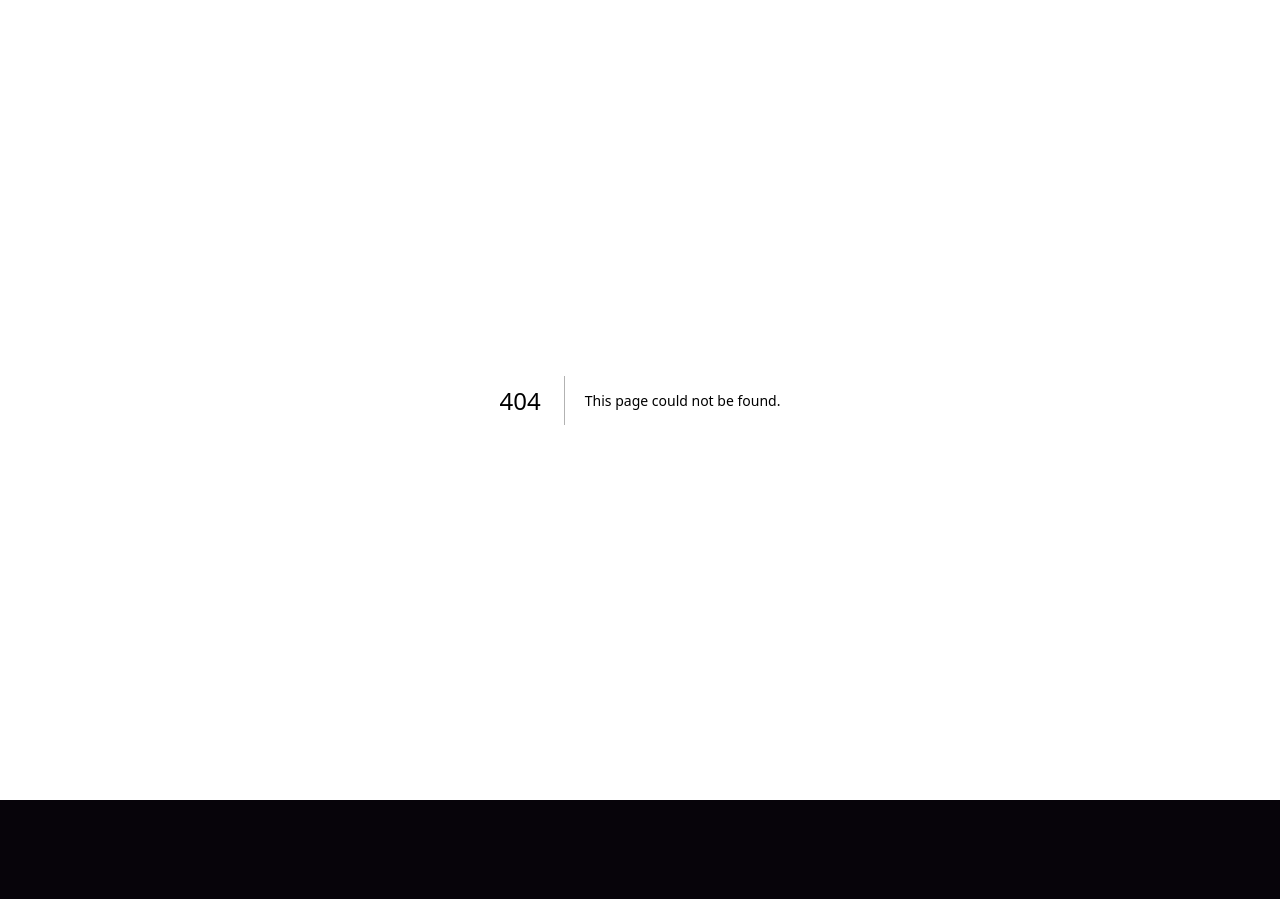
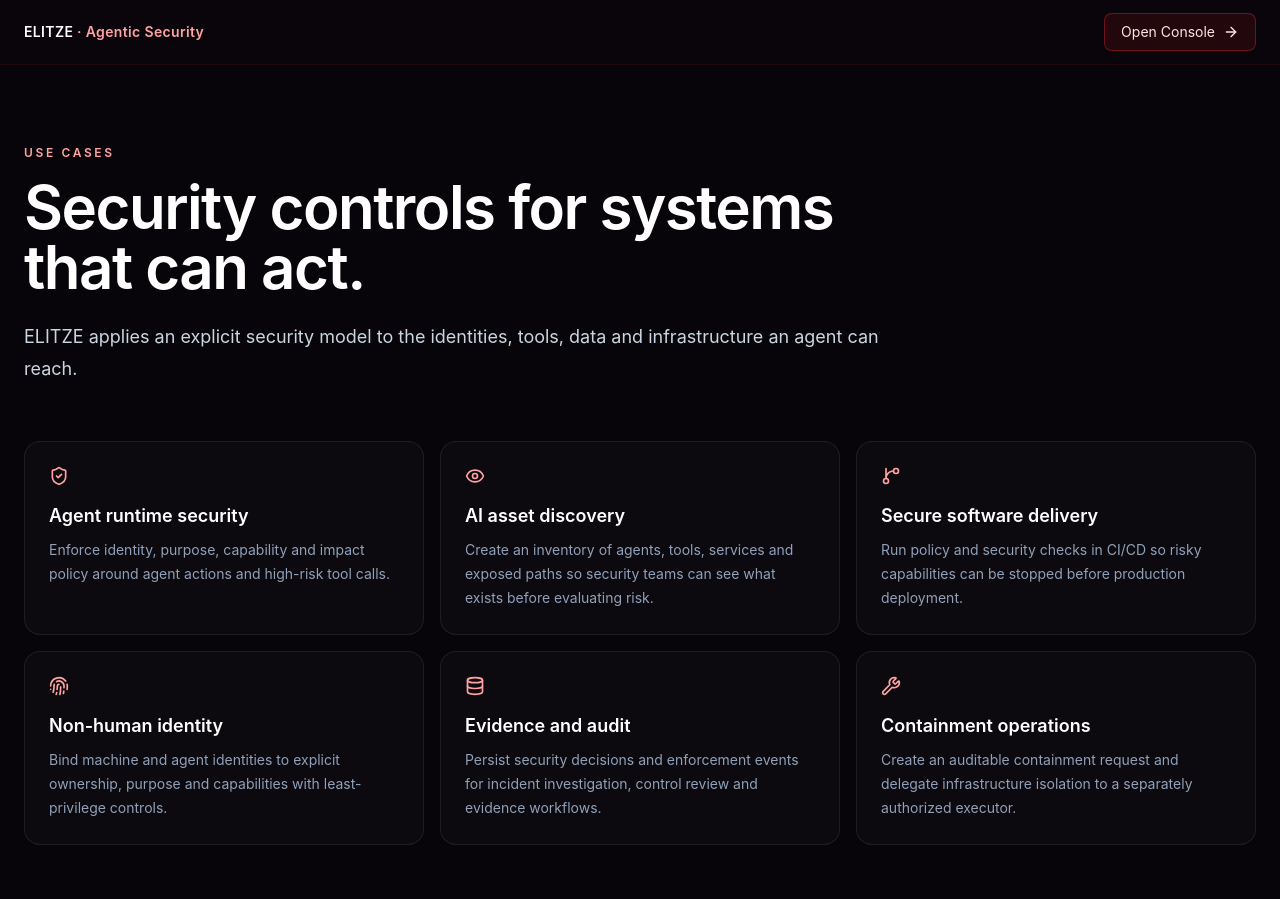
Before and after one commit to terrell0780/elitze-agentic-security, a Next.js app: page /use-cases in a window 1280 px wide. Before the commit this address had no page. Shown: the top 899 px of the page. Before the commit the page ends 800 px from the top, so only its background shows below. Built offline with nearby package versions, Linux system fonts and the light colour scheme.

Commit message:
feat: add crawlable ELITZE use cases page

```diff
--- /dev/null
+++ b/src/app/use-cases/page.tsx
@@ -0,0 +1,32 @@
+import Link from "next/link";
+import { ArrowRight, Building2, Database, Eye, Fingerprint, GitBranch, ShieldCheck, Wrench } from "lucide-react";
+
+export const metadata = {
+  title: "Use Cases | ELITZE · Agentic Security",
+  description: "How ELITZE · Agentic Security governs AI agents across security operations, software delivery, identity, runtime and enterprise systems.",
+};
+
+const cases = [
+  [ShieldCheck, "Agent runtime security", "Enforce identity, purpose, capability and impact policy around agent actions and high-risk tool calls."],
+  [Eye, "AI asset discovery", "Create an inventory of agents, tools, services and exposed paths so security teams can see what exists before evaluating risk."],
+  [GitBranch, "Secure software delivery", "Run policy and security checks in CI/CD so risky capabilities can be stopped before production deployment."],
+  [Fingerprint, "Non-human identity", "Bind machine and agent identities to explicit ownership, purpose and capabilities with least-privilege controls."],
+  [Database, "Evidence and audit", "Persist security decisions and enforcement events for incident investigation, control review and evidence workflows."],
+  [Wrench, "Containment operations", "Create an auditable containment request and delegate infrastructure isolation to a separately authorized executor."],
+];
+
+const industries = ["Financial services", "Healthcare", "Government", "SaaS and technology", "Manufacturing", "Retail and commerce", "Telecommunications", "Security operations"];
+
+export default function UseCasesPage() {
+  return (
+    <main className="min-h-screen bg-[#07040a] text-slate-100">
+      <header className="border-b border-red-950/40 bg-[#09050a]"><div className="mx-auto flex h-16 max-w-7xl items-center justify-between px-6"><Link href="/" className="text-sm font-semibold tracking-wide text-white">ELITZE <span className="text-red-300">· Agentic Security</span></Link><Link href="/console" className="inline-flex items-center gap-2 rounded-lg border border-red-500/35 bg-red-500/10 px-4 py-2 text-sm text-red-100">Open Console <ArrowRight className="h-4 w-4" /></Link></div></header>
+      <div className="mx-auto max-w-7xl px-6 py-20">
+        <div className="max-w-4xl"><p className="text-xs font-semibold uppercase tracking-[0.22em] text-red-300">Use cases</p><h1 className="mt-4 text-4xl font-semibold tracking-tight text-white sm:text-6xl">Security controls for systems that can act.</h1><p className="mt-6 text-lg leading-8 text-slate-300">ELITZE applies an explicit security model to the identities, tools, data and infrastructure an agent can reach.</p></div>
+        <div className="mt-14 grid gap-4 md:grid-cols-2 xl:grid-cols-3">{cases.map(([Icon, title, description]) => { const C = Icon as typeof ShieldCheck; return <article key={title as string} className="rounded-2xl border border-white/8 bg-white/[0.025] p-6"><C className="h-5 w-5 text-red-300" /><h2 className="mt-4 text-lg font-semibold text-white">{title as string}</h2><p className="mt-2 text-sm leading-6 text-slate-400">{description as string}</p></article>; })}</div>
+        <section className="mt-14 rounded-2xl border border-red-900/40 bg-[#0c060c] p-8"><div className="flex items-center gap-3"><Building2 className="h-5 w-5 text-red-300" /><h2 className="text-xl font-semibold text-white">Enterprise environments</h2></div><p className="mt-3 max-w-3xl text-sm leading-6 text-slate-400">The control model is intended for environments where agent actions touch regulated data, customer systems, production infrastructure, internal services or external side effects.</p><div className="mt-6 flex flex-wrap gap-2">{industries.map((industry) => <span key={industry} className="rounded-full border border-white/10 bg-white/[0.03] px-3 py-1.5 text-xs text-slate-300">{industry}</span>)}</div></section>
+        <div className="mt-10 flex flex-wrap gap-3"><Link href="/platform" className="rounded-lg border border-white/10 px-4 py-2 text-sm text-slate-200">Platform</Link><Link href="/security" className="rounded-lg border border-white/10 px-4 py-2 text-sm text-slate-200">Security</Link><Link href="/console" className="rounded-lg bg-red-500 px-4 py-2 text-sm font-semibold text-white">Console</Link></div>
+      </div>
+    </main>
+  );
+}
```
